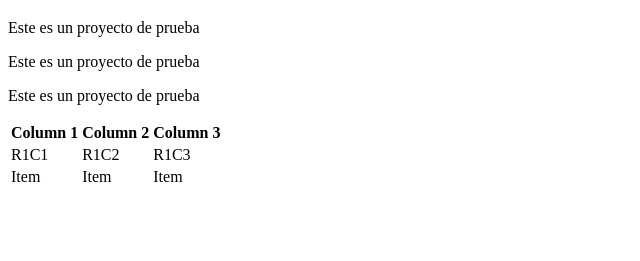
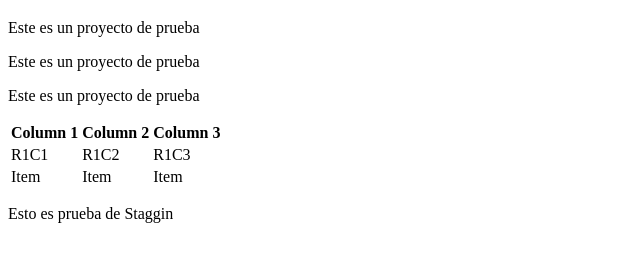
Before and after one commit to BladimirPS/MyApp, a plain HTML site: page index.html in a window 1280 px wide. Shown: the part 61-322 px from the top of the page, without its empty margins (0-640 px from the left). Drawn offline with Linux system fonts and the light colour scheme.

Commit message:
Se agrego el Stagging

```diff
--- a/index.html
+++ b/index.html
@@ -39,6 +39,6 @@
         </table>
     </div>
 
-
+    <p>Esto es prueba de Staggin</p>
 </body>
 </html>
```
